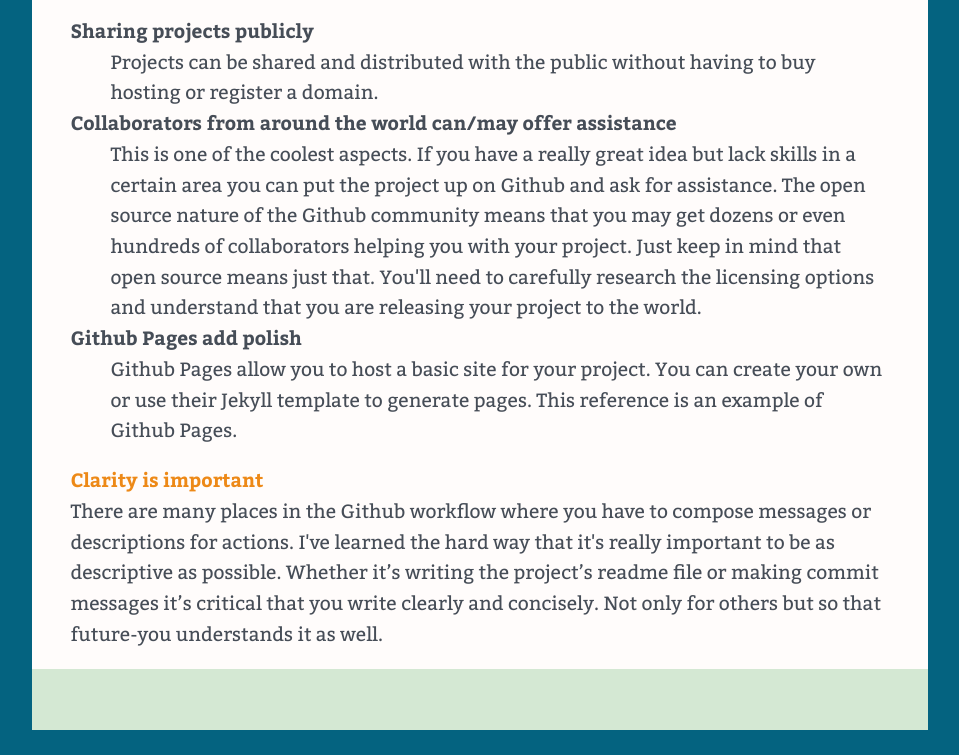
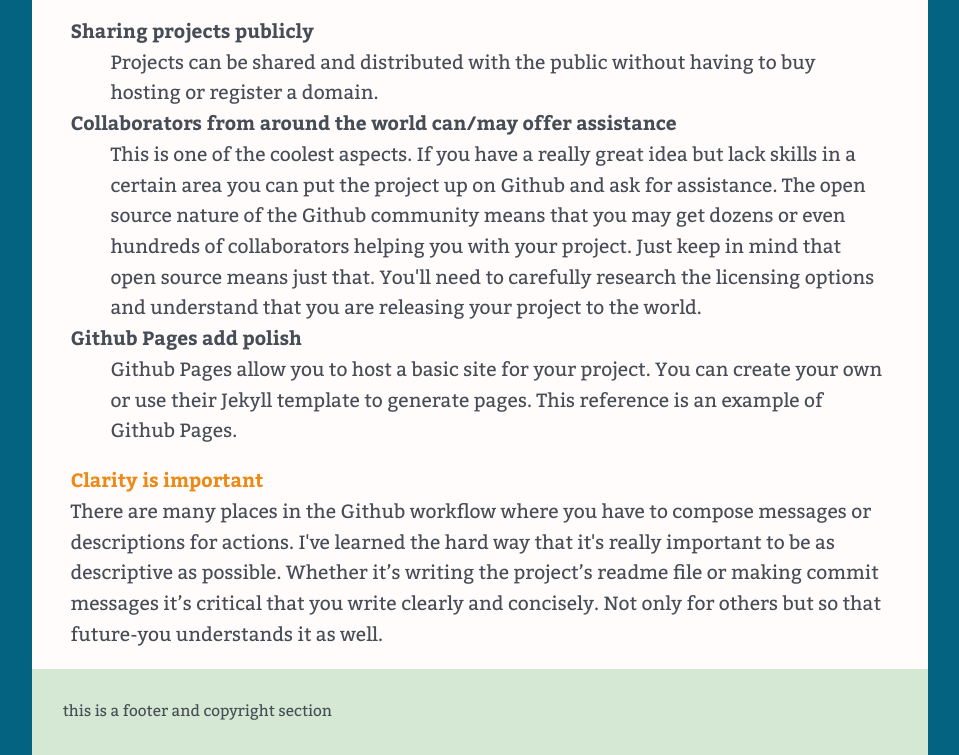
Before and after one commit to applelisa/git-basics, a plain HTML site: page 04_03/index.html in a window 1280 px wide. Shown: the part 2928-3683 px from the top of the page, without its empty margins (160-1119 px from the left). Before the commit the page ends 3658 px from the top, so only its background shows below. Drawn offline with nearby package versions, Linux system fonts and the light colour scheme.

Commit message:
adding footer section and copyright

```diff
--- a/04_03/index.html
+++ b/04_03/index.html
@@ -93,6 +93,7 @@
     </p>
     </main>
     <footer>
+    this is a footer and copyright section
     </footer>
         <script>
 //use the modernizr load to load up external scripts. This will load the scripts asynchronously, but the order listed matters. Although it will load all scripts in parallel, it will execute them in the order listed
```
